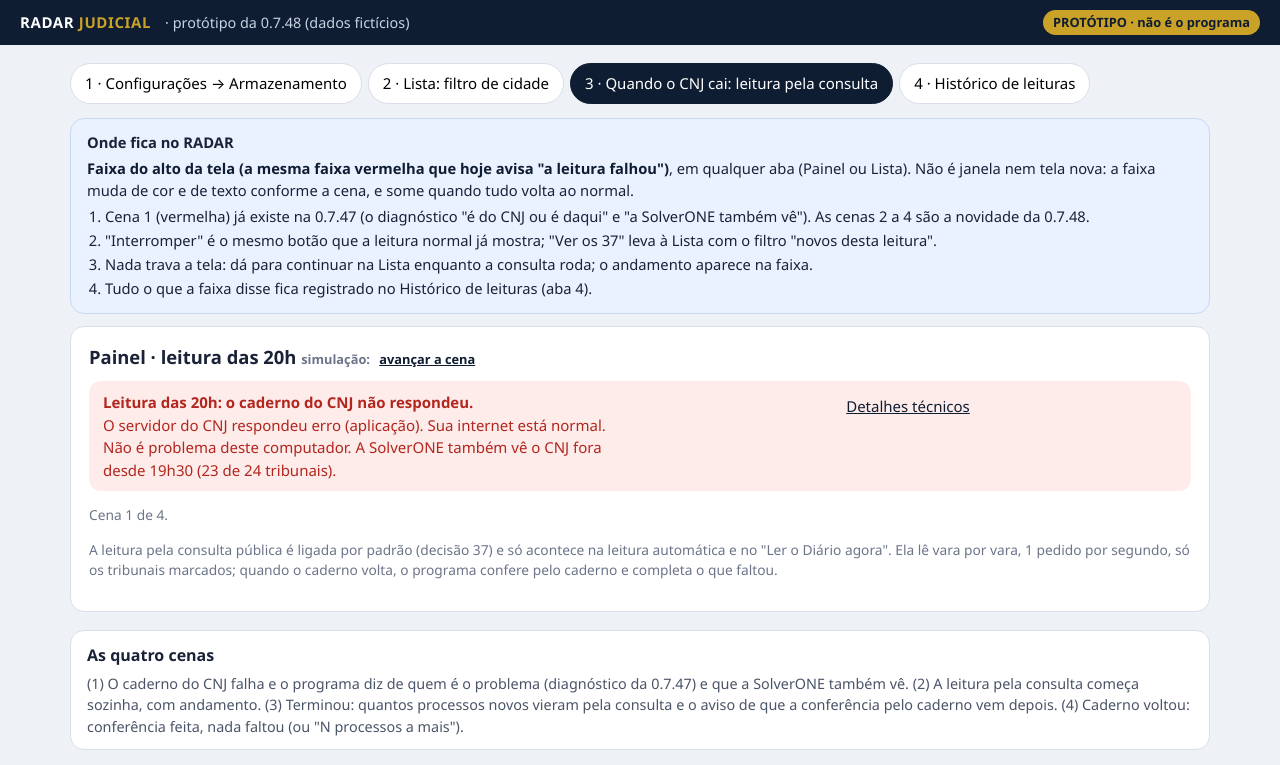
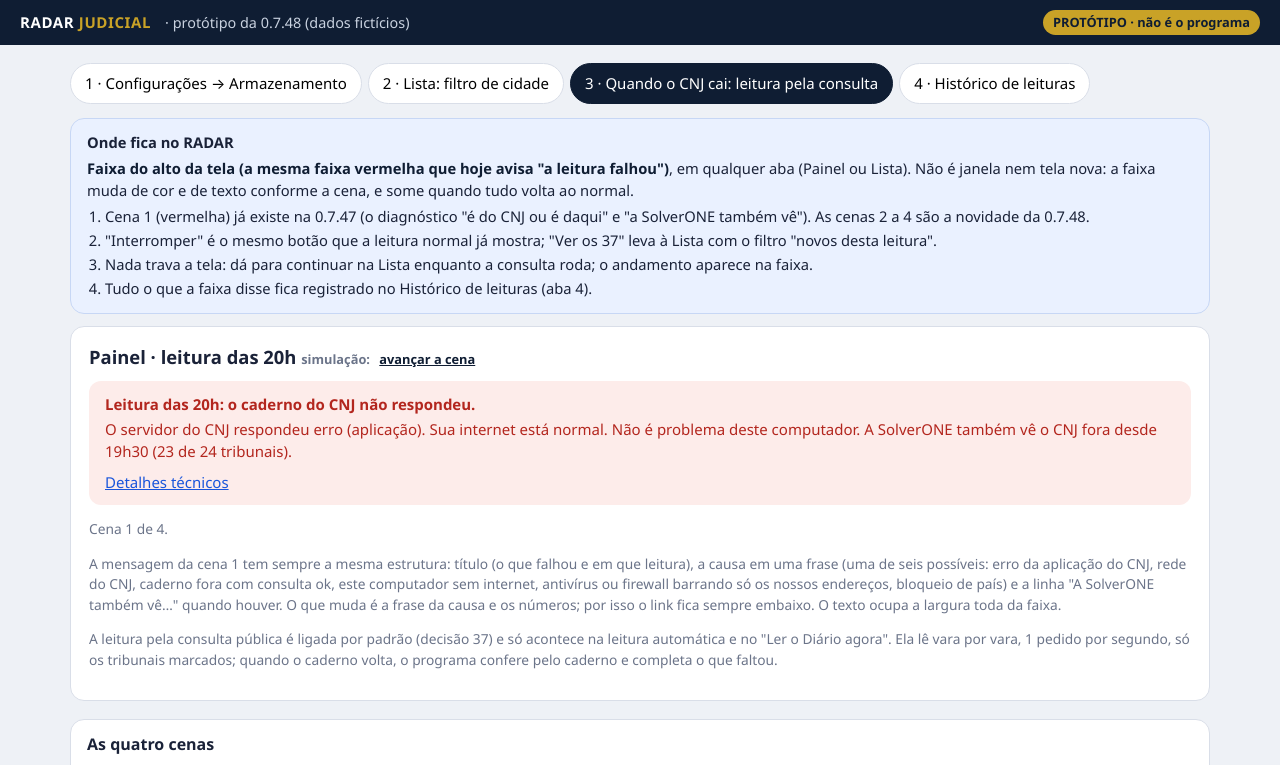
Before and after one commit to MarceloNeco/lexsuiteone, a plain HTML site: page documentacao/prototipos/0.7.48/prototipo.html in a window 1280 px wide. Both pictures are taken after a click on the button "3 · Quando o CNJ cai: leitura pela consulta". Shown: the top 765 px of the page. Drawn offline with Linux system fonts and the light colour scheme.

Commit message:
Protótipo 0.7.48: faixa na largura toda, ações e 'Detalhes técnicos' embaixo do texto; pedido à Produto para a faixa real

```diff
--- a/documentacao/prototipos/0.7.48/prototipo.html
+++ b/documentacao/prototipos/0.7.48/prototipo.html
@@ -37,9 +37,10 @@ th,td{padding:8px 10px;border-bottom:1px solid var(--fio);text-align:left;font-s
 .lista-cid{position:relative}.lista-cid .caixa{position:absolute;top:100%;left:0;z-index:5;width:300px;max-height:260px;overflow:auto;background:var(--papel);border:1px solid var(--fio);border-radius:12px;box-shadow:0 10px 30px rgba(0,0,0,.15);display:none}
 .lista-cid.aberta .caixa{display:block}.lista-cid .caixa label{display:flex;justify-content:space-between;gap:8px;padding:7px 12px;cursor:pointer;font-size:.9rem}.lista-cid .caixa label:hover{background:var(--papel-2)}
 .lista-cid .caixa .q{color:var(--tinta-3)}
-.faixa{border-radius:12px;padding:10px 14px;margin:8px 0;display:flex;gap:10px;align-items:flex-start;flex-wrap:wrap}
+.faixa{border-radius:12px;padding:12px 16px;margin:8px 0;display:block;width:100%}
+.faixa .acoes{margin-top:8px;display:flex;gap:14px;align-items:center;flex-wrap:wrap}.faixa a.lk,.faixa button.lk{color:#1a56db;text-decoration:underline;background:none;border:0;padding:0;font:inherit;cursor:pointer}
 .faixa.erro{background:var(--erro-bg);color:var(--erro)}.faixa.info{background:var(--latao-claro);color:var(--tinta)}.faixa.ok{background:var(--ok-bg);color:var(--ok)}
-.faixa .txt{flex:1;min-width:240px}.faixa b{display:block}
+.faixa .txt{width:100%}.faixa b{display:block;margin-bottom:2px}
 .prog{height:10px;background:var(--papel-2);border-radius:999px;overflow:hidden;border:1px solid var(--fio);margin:6px 0}.prog i{display:block;height:100%;background:var(--latao);width:0;transition:width .4s}
 .leg{background:var(--papel);border:1px solid var(--fio);border-radius:14px;padding:12px 16px;margin-top:18px;font-size:.9rem;color:var(--tinta-2)}
 .leg h3{margin:0 0 6px;font-size:1rem;color:var(--tinta)}
@@ -134,6 +135,7 @@ th,td{padding:8px 10px;border-bottom:1px solid var(--fio);text-align:left;font-s
 <div class="cartao">
   <h2>Painel · leitura das 20h <span class="sim">simulação: <button class="txt" id="simular">avançar a cena</button></span></h2>
   <div id="cena"></div>
+  <p class="nota">A mensagem da cena 1 tem sempre a mesma estrutura: título (o que falhou e em que leitura), a causa em uma frase (uma de seis possíveis: erro da aplicação do CNJ, rede do CNJ, caderno fora com consulta ok, este computador sem internet, antivírus ou firewall barrando só os nossos endereços, bloqueio de país) e a linha "A SolverONE também vê…" quando houver. O que muda é a frase da causa e os números; por isso o link fica sempre embaixo. O texto ocupa a largura toda da faixa.</p>
   <p class="nota">A leitura pela consulta pública é ligada por padrão (decisão 37) e só acontece na leitura automática e no "Ler o Diário agora".
     Ela lê vara por vara, 1 pedido por segundo, só os tribunais marcados; quando o caderno volta, o programa confere pelo caderno e completa o que faltou.</p>
 </div>
@@ -205,9 +207,9 @@ th,td{padding:8px 10px;border-bottom:1px solid var(--fio);text-align:left;font-s
   render();
   // 3. cenas
   var cenas=[
-    '<div class="faixa erro"><div class="txt"><b>Leitura das 20h: o caderno do CNJ não respondeu.</b>O servidor do CNJ respondeu erro (aplicação). Sua internet está normal. Não é problema deste computador. A SolverONE também vê o CNJ fora desde 19h30 (23 de 24 tribunais).</div><button class="txt">Detalhes técnicos</button></div>',
-    '<div class="faixa info"><div class="txt"><b>Lendo pela consulta pública do CNJ (vara por vara)…</b>O caderno está fora; o RADAR está buscando as distribuições de hoje na consulta pública, 1 pedido por segundo. Tribunal 7 de 24 (TRT2: 180 varas). Você pode continuar usando o programa.<div class="prog"><i style="width:29%"></i></div></div><button>Interromper</button></div>',
-    '<div class="faixa ok"><div class="txt"><b>Diário de hoje lido pela consulta pública: 37 processos novos.</b>O caderno do CNJ continua fora. Quando voltar, o programa confere pelo caderno e completa o que tiver faltado (sozinho, na próxima leitura). Fonte marcada em cada processo: "consulta pública".</div><button class="txt">Ver os 37</button></div>',
+    '<div class="faixa erro"><div class="txt"><b>Leitura das 20h: o caderno do CNJ não respondeu.</b>O servidor do CNJ respondeu erro (aplicação). Sua internet está normal. Não é problema deste computador. A SolverONE também vê o CNJ fora desde 19h30 (23 de 24 tribunais).</div><div class="acoes"><button class="lk">Detalhes técnicos</button></div></div>',
+    '<div class="faixa info"><div class="txt"><b>Lendo pela consulta pública do CNJ (vara por vara)…</b>O caderno está fora; o RADAR está buscando as distribuições de hoje na consulta pública, 1 pedido por segundo. Tribunal 7 de 24 (TRT2: 180 varas). Você pode continuar usando o programa.<div class="prog"><i style="width:29%"></i></div></div><div class="acoes"><button>Interromper</button><button class="lk">Detalhes técnicos</button></div></div>',
+    '<div class="faixa ok"><div class="txt"><b>Diário de hoje lido pela consulta pública: 37 processos novos.</b>O caderno do CNJ continua fora. Quando voltar, o programa confere pelo caderno e completa o que tiver faltado (sozinho, na próxima leitura). Fonte marcada em cada processo: "consulta pública".</div><div class="acoes"><button class="lk">Ver os 37 processos</button><button class="lk">Detalhes técnicos</button></div></div>',
     '<div class="faixa ok"><div class="txt"><b>Caderno do CNJ voltou (20h31). Conferência feita: nada faltou.</b>Os 37 processos lidos pela consulta foram confirmados pelo caderno; a fonte passou a "caderno". Se tivesse faltado algum, apareceria aqui: "N processos a mais, já incluídos".</div></div>'
   ], i=0, cena=document.getElementById("cena");
   function mostra(){ cena.innerHTML=cenas[i]+'<p class="nota">Cena '+(i+1)+' de 4.</p>'; }
```
Also changed, not shown: 1 other file.
